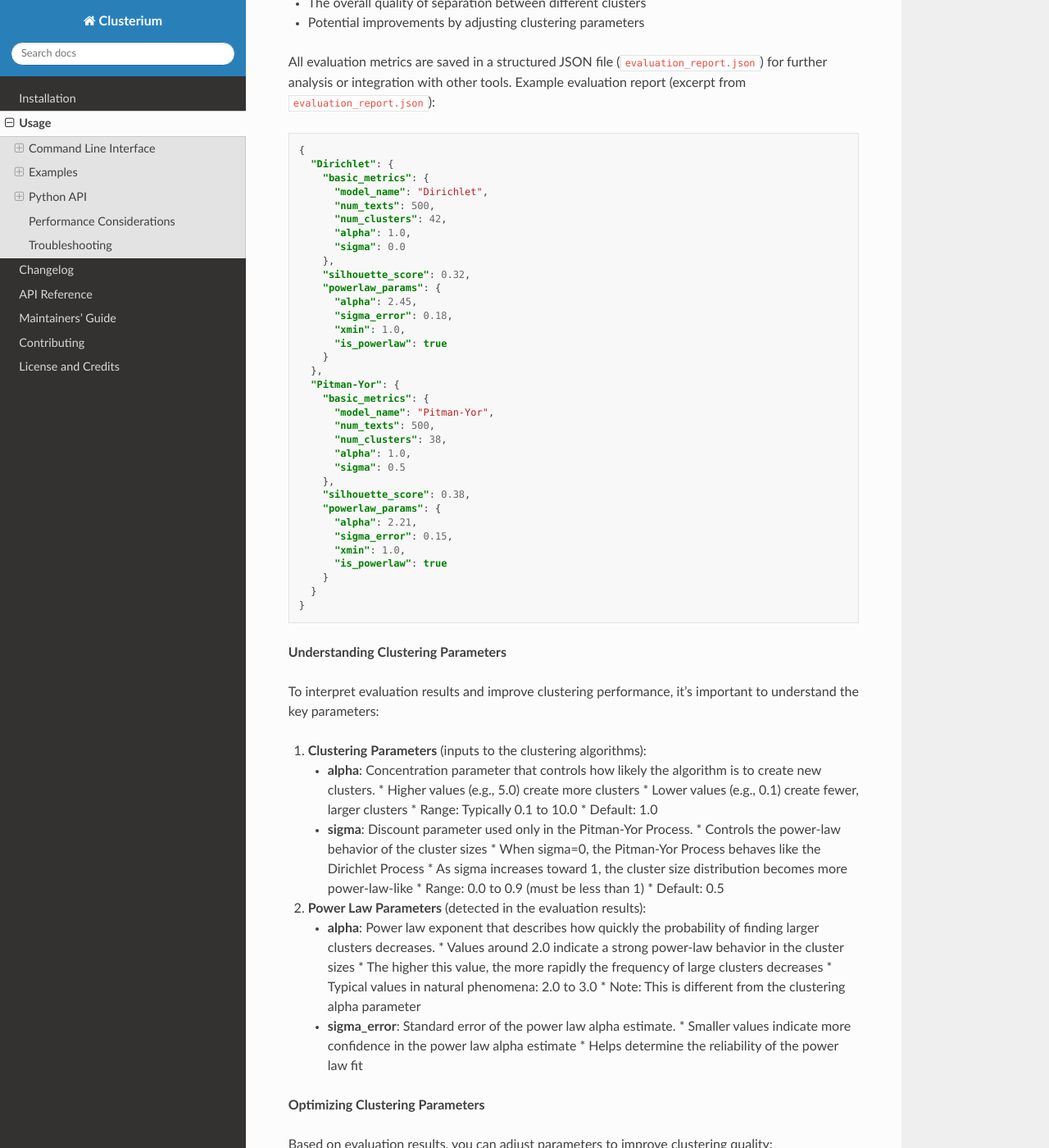
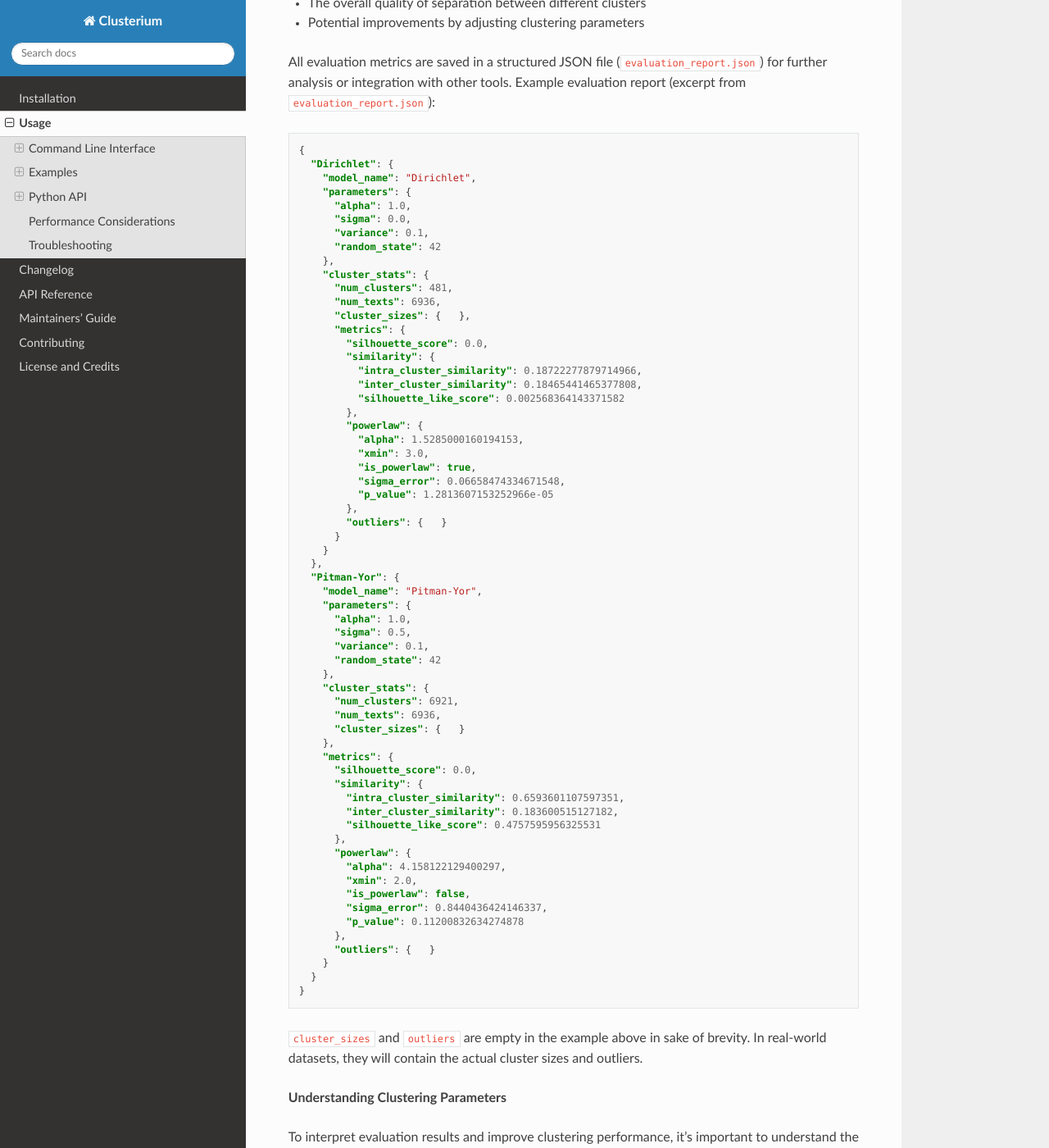
Before and after one commit to sergeyklay/clusterium, a Sphinx documentation site: the page built from docs/source/usage.rst, in a window 1280 px wide and 1400 px high, scrolled down 5605 px. Shown: the whole window at 82% size. Built offline with Sphinx 7.4.7 and the Read the Docs theme 3.1.0, drawn with Linux system fonts in a browser that asks for light colours.

Commit message:
Update example

```diff
--- a/docs/source/usage.rst
+++ b/docs/source/usage.rst
@@ -143,7 +143,7 @@ To save all output files to a specific directory, use the ``--output-dir`` optio
       --output-dir results
 
 Understanding Output Files
--------------------------
+--------------------------
 
 The clustering process generates several output files that contain the clustering results:
 
@@ -275,38 +275,71 @@ for further analysis or integration with other tools. Example evaluation report
 
    {
      "Dirichlet": {
-       "basic_metrics": {
-         "model_name": "Dirichlet",
-         "num_texts": 500,
-         "num_clusters": 42,
+       "model_name": "Dirichlet",
+       "parameters": {
          "alpha": 1.0,
-         "sigma": 0.0
+         "sigma": 0.0,
+         "variance": 0.1,
+         "random_state": 42
        },
-       "silhouette_score": 0.32,
-       "powerlaw_params": {
-         "alpha": 2.45,
-         "sigma_error": 0.18,
-         "xmin": 1.0,
-         "is_powerlaw": true
+       "cluster_stats": {
+         "num_clusters": 481,
+         "num_texts": 6936,
+         "cluster_sizes": {   },
+         "metrics": {
+           "silhouette_score": 0.0,
+           "similarity": {
+             "intra_cluster_similarity": 0.18722277879714966,
+             "inter_cluster_similarity": 0.18465441465377808,
+             "silhouette_like_score": 0.002568364143371582
+           },
+           "powerlaw": {
+             "alpha": 1.5285000160194153,
+             "xmin": 3.0,
+             "is_powerlaw": true,
+             "sigma_error": 0.06658474334671548,
+             "p_value": 1.2813607153252966e-05
+           },
+           "outliers": {   }
+         }
        }
      },
      "Pitman-Yor": {
-       "basic_metrics": {
-         "model_name": "Pitman-Yor",
-         "num_texts": 500,
-         "num_clusters": 38,
+       "model_name": "Pitman-Yor",
+       "parameters": {
          "alpha": 1.0,
-         "sigma": 0.5
+         "sigma": 0.5,
+         "variance": 0.1,
+         "random_state": 42
        },
-       "silhouette_score": 0.38,
-       "powerlaw_params": {
-         "alpha": 2.21,
-         "sigma_error": 0.15,
-         "xmin": 1.0,
-         "is_powerlaw": true
+       "cluster_stats": {
+         "num_clusters": 6921,
+         "num_texts": 6936,
+         "cluster_sizes": {   }
+       },
+       "metrics": {
+         "silhouette_score": 0.0,
+         "similarity": {
+           "intra_cluster_similarity": 0.6593601107597351,
+           "inter_cluster_similarity": 0.183600515127182,
+           "silhouette_like_score": 0.4757595956325531
+         },
+         "powerlaw": {
+           "alpha": 4.158122129400297,
+           "xmin": 2.0,
+           "is_powerlaw": false,
+           "sigma_error": 0.8440436424146337,
+           "p_value": 0.11200832634274878
+         },
+         "outliers": {   }
        }
      }
    }
+
+
+``cluster_sizes`` and ``outliers`` are empty in the example above in sake of
+brevity. In real-world datasets, they will contain the actual cluster sizes and
+outliers.
 
 **Understanding Clustering Parameters**
 
```
